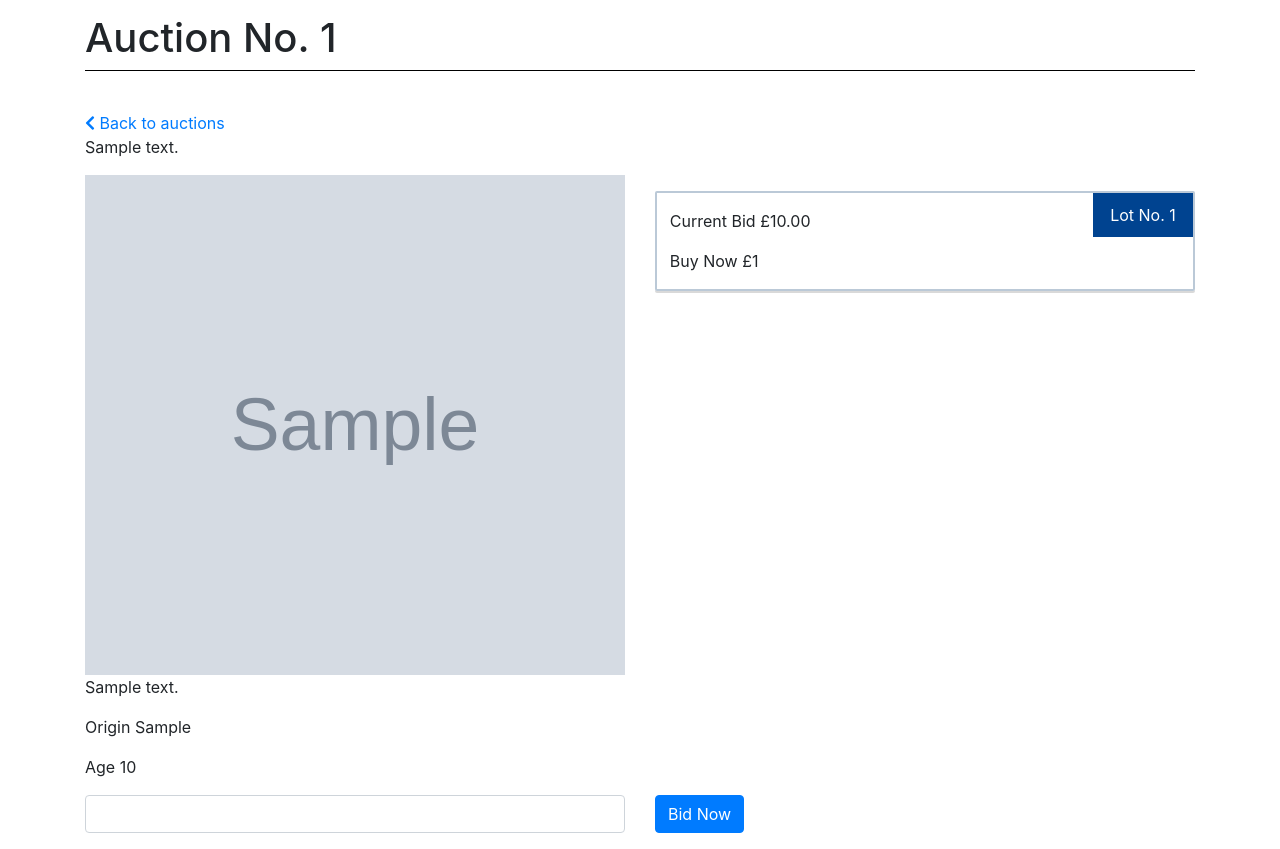
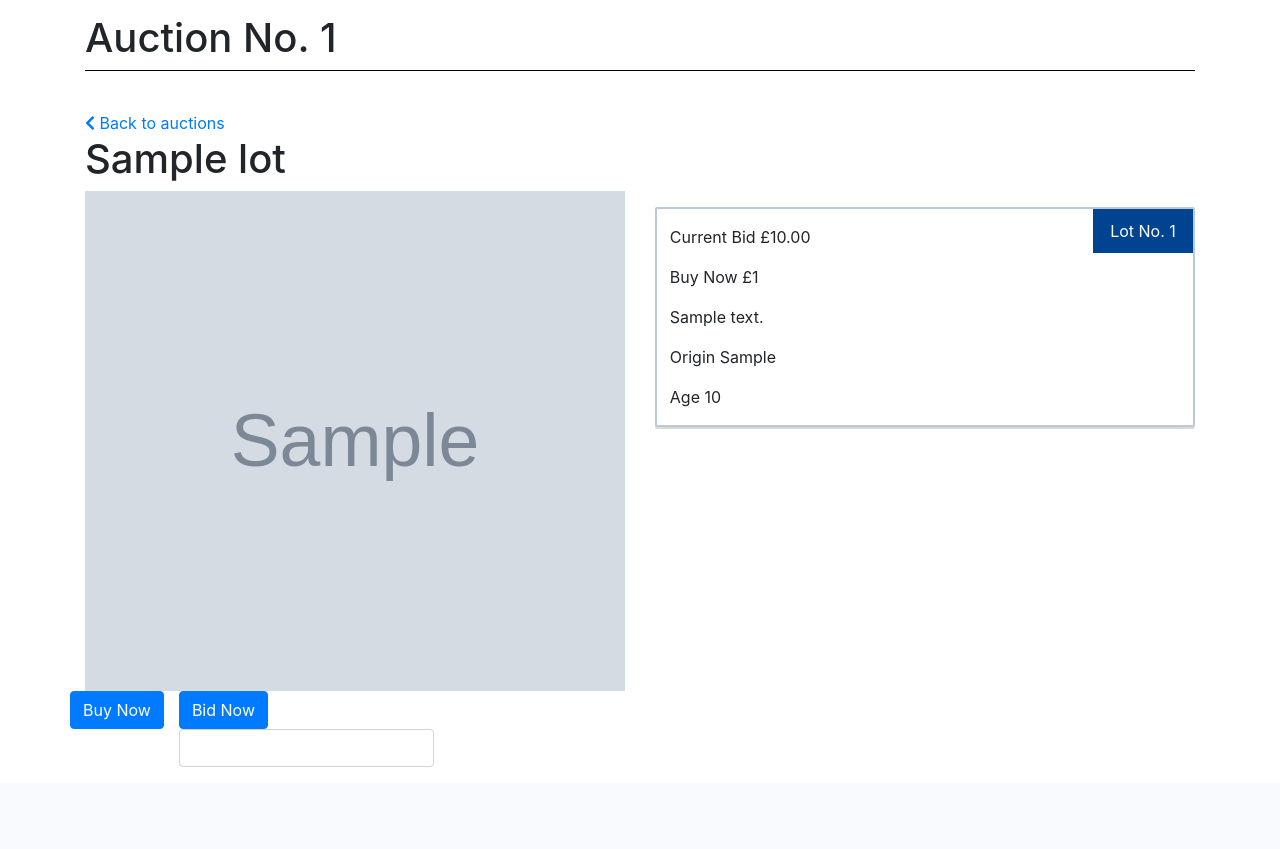
Before and after one commit to AnthonyNicklin/newage-auctions, a Django app: page /auctions/1/ in a window 1280 px wide. Shown: the part 58-907 px from the top of the page. After the commit the page ends 825 px from the top, so only its background shows below. Run offline with Django 3.2, Linux system fonts and the light colour scheme; a user stored in the database is signed in; tables that the repository leaves empty hold one stand-in row (values such as "Sample post"); grey boxes marked "Sample" are stand-in pictures; some libraries are stand-ins or nearby versions.

Commit message:
Layout change on auction and auctions

```diff
--- a/auction/templates/auction.html
+++ b/auction/templates/auction.html
@@ -12,7 +12,7 @@
 
     <a href="{% url 'all_auctions' %}"><i class="fas fa-chevron-left"></i> Back to auctions</a>
 
-    <p>{{ auction.description }}</p>
+    <h1>{{ auction.lot.name }}</h1>
 
     <div class="row">
 
@@ -28,34 +28,37 @@
                 </span>
                 <p class="lot-current-bid">Current Bid £{{ latest_bid.bid_amount }}</p>
                 <p>Buy Now £{{ buy_now }}</p>
-            </div>
-        </div>
-    </div>
-
-    <div class="row">
-        <div class="col-sm-12">
                 <p>{{ auction.lot.description }}</p>
                 <p>Origin {{ auction.lot.origin }}</p>
                 <p>Age {{ auction.lot.age }}</p>
             </div>
         </div>
+    </div>
+    <!-- ./row -->
 
+    <div class="row">
+        <div class="col-sm-12-md-6">
+            <a id="buy-now" class="btn btn-primary" href="#">Buy Now</a>
+        </div>
+
+        <div class="col-sm-12 col-md-6">
             <form method="POST" action="{% url 'bid' auction_id=auction.pk %}">
                 {% csrf_token %}
+                <button type="submit" class="btn btn-primary">Bid Now</button>
                 {% for field in bid_form %}
                 <div class="row">
                     <div class="col-sm-12 col-md-6">
                         <div class="form-group">
-                        <!-- <label for="id_{{ field.label }}">{{ field.label }}</label> -->
                             {{ field|attr:'class:form-control' }}
                         </div>
                     </div>
                 {% endfor %}
-                <div class="col-sm-12 col-md-6">
-                    <button type="submit" class="btn btn-primary">Bid Now</button>
-                </div>
                 </div>
             </form>
+        </div>
+
+    </div>
+    <!-- ./row -->
 
 </div>
 <!-- /.container -->
--- a/auction/templates/auctions.html
+++ b/auction/templates/auctions.html
@@ -12,11 +12,8 @@
     {% for auction in all_auctions %}
         <div class="auction-summary">
             <div class="data-container">
-                <span class="number">
-                    <span class='auction-number'>Auction No. {{ auction.pk }}</span>
-                </span>
                 <div class="auction-title">
-                    <span><a href="{% url 'auction' auction.pk %}">Auction</a></span>
+                    <span><a href="{% url 'auction' auction.pk %}">Auction No. {{ auction.pk }}</a></span>
                     <p>{{ auction.description }}</p>
                 </div>
                 <div>
```
Lines whose indentation alone changed are shown as unchanged.
